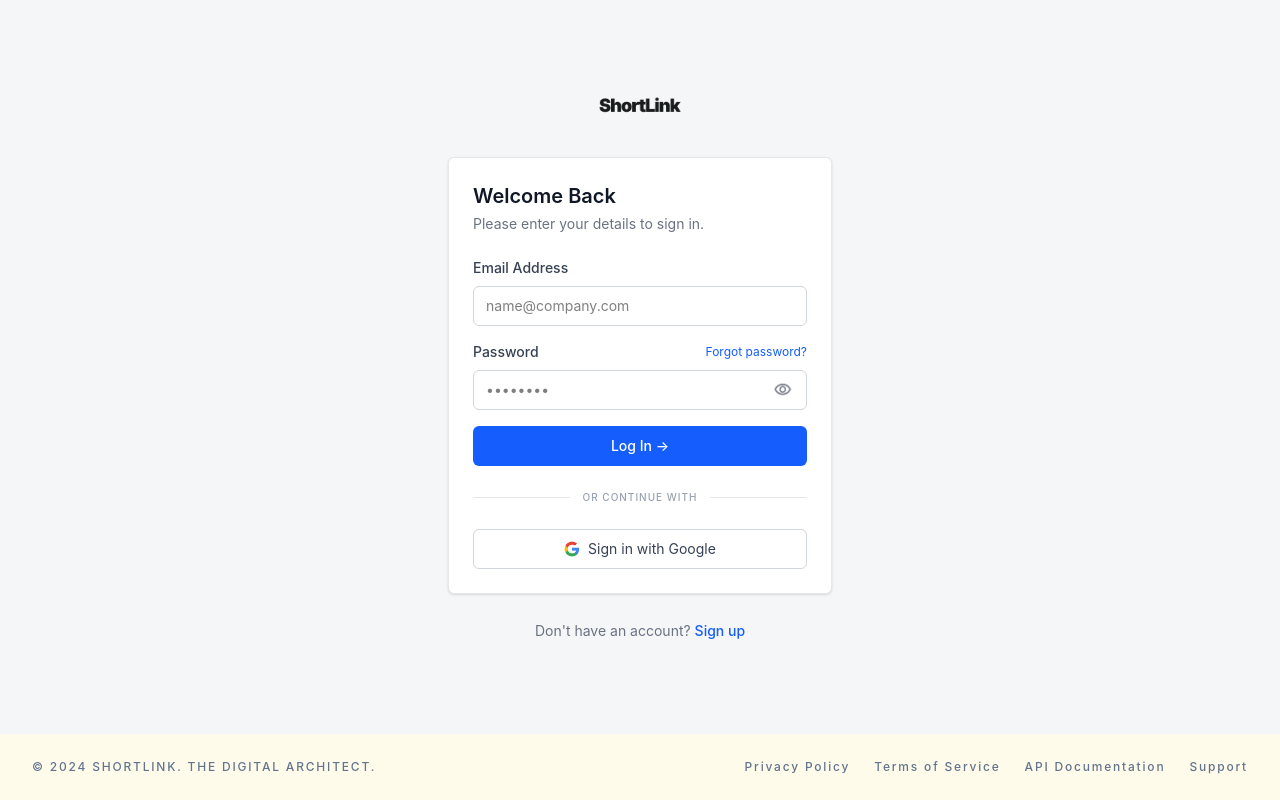
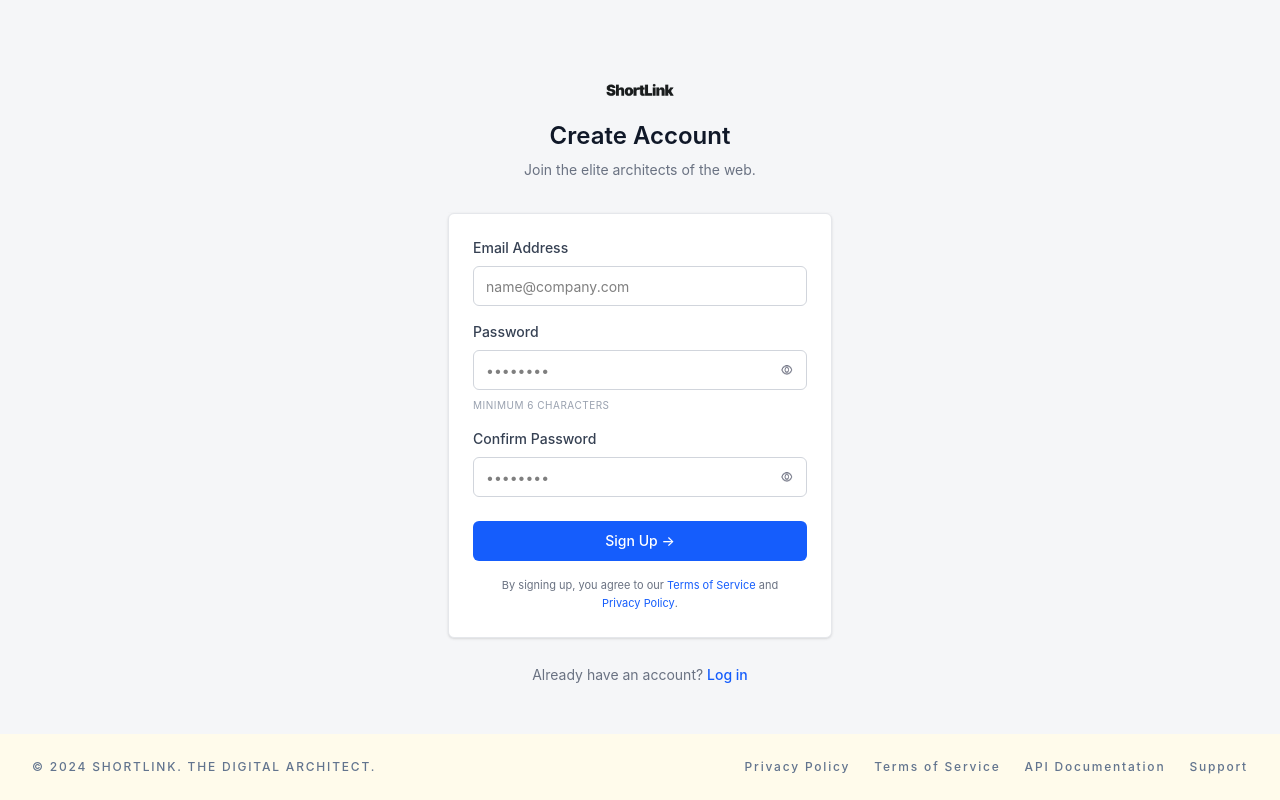
Before and after one commit to BernadDwiki/shortlink-frontend, a React (Vite) app: page /register in a window 1280 px wide. Built offline with nearby package versions, Linux system fonts and the light colour scheme; no server answers.

Commit message:
feat: integrate login with backend and add registration page

```diff
--- a/package.json
+++ b/package.json
@@ -13,6 +13,7 @@
     "@tailwindcss/vite": "^4.3.1",
     "react": "^19.2.6",
     "react-dom": "^19.2.6",
+    "react-router-dom": "^7.18.0",
     "tailwindcss": "^4.3.1"
   },
   "devDependencies": {
--- a/src/AppRouter.jsx
+++ b/src/AppRouter.jsx
@@ -1,5 +1,15 @@
-import Login from './pages/LoginPage.jsx';
+import { BrowserRouter, Routes, Route } from "react-router-dom";
+
+import LoginPage from "./pages/LoginPage";
+import RegisterPage from "./pages/RegisterPage";
 
 export default function AppRouter() {
-  return <Login />;
+  return (
+    <BrowserRouter>
+      <Routes>
+        <Route path="/" element={<LoginPage />} />
+        <Route path="/register" element={<RegisterPage />} />
+      </Routes>
+    </BrowserRouter>
+  );
 }
--- a/src/pages/LoginPage.jsx
+++ b/src/pages/LoginPage.jsx
@@ -1,92 +1,89 @@
 import { useState } from "react";
+import { useNavigate } from "react-router-dom";
 
 import logo from "../assets/images/logo.png";
 import googleIcon from "../assets/images/google.png";
 import eyeIcon from "../assets/images/eye.png";
 import Footer from "../components/Footer";
-
-const API_BASE_URL = import.meta.env.VITE_API_BASE_URL ?? "http://localhost:8080";
+import { login } from "../services/authService";
+import { saveToken, saveUser } from "../utils/auth";
 
 export default function Login() {
+  const navigate = useNavigate();
   const [email, setEmail] = useState("");
   const [password, setPassword] = useState("");
   const [showPassword, setShowPassword] = useState(false);
+  const [loading, setLoading] = useState(false);
+  const [message, setMessage] = useState("");
   const [error, setError] = useState("");
-  const [success, setSuccess] = useState("");
-  const [isSubmitting, setIsSubmitting] = useState(false);
 
-  async function handleSubmit(event) {
+  const handleLogin = async (event) => {
     event.preventDefault();
     setError("");
-    setSuccess("");
-    setIsSubmitting(true);
+    setMessage("");
 
-    try {
-      const response = await fetch(`${API_BASE_URL}/api/login`, {
-        method: "POST",
-        headers: {
-          "Content-Type": "application/json",
-        },
-        body: JSON.stringify({ email, password }),
-      });
-
-      const data = await response.json();
-
-      if (!response.ok) {
-        setError(data.message || "Login failed. Please try again.");
+    if (!email || !password) {
+      setError("Please enter both email and password.");
       return;
     }
 
-      const token = data.results?.token;
-      const user = data.results?.user;
+    setLoading(true);
 
-      if (!token) {
+    try {
+      const result = await login(email, password);
+
+      const token = result?.token;
+      const user = result?.user;
+
+      if (token) {
+        saveToken(token);
+        if (user) {
+          saveUser(user);
+        }
+        navigate("/dashboard");
+      } else {
         setError("Login succeeded but no token was returned.");
-        return;
       }
-
-      localStorage.setItem("shortlink_token", token);
-      localStorage.setItem("shortlink_user", JSON.stringify(user));
-      setSuccess("Login successful. Redirecting...");
-
-      setTimeout(() => {
-        window.location.href = "/";
-      }, 500);
     } catch (err) {
-      setError("Unable to connect to the server. Please try again later.");
+      setError(err.message || "Unable to reach the backend. Please try again later.");
     } finally {
-      setIsSubmitting(false);
+      setLoading(false);
     }
-  }
+  };
 
   return (
     <div className="min-h-screen bg-[#f5f6f8] flex flex-col">
       <main className="flex-1 flex items-center justify-center px-4">
         <div className="w-full max-w-sm">
+          {/* Logo */}
           <div className="flex justify-center mb-10">
             <img src={logo} alt="ShortLink" className="h-6 object-contain" />
           </div>
 
+          {/* Login Card */}
           <div className="bg-white border border-gray-200 rounded-md shadow-sm p-6">
-            <h1 className="text-xl font-semibold text-gray-900">Welcome Back</h1>
+            <h1 className="text-xl font-semibold text-gray-900">
+              Welcome Back
+            </h1>
 
             <p className="text-sm text-gray-500 mt-1 mb-6">
               Please enter your details to sign in.
             </p>
 
-            <form onSubmit={handleSubmit} className="space-y-4">
             {error && (
-                <div className="rounded-md bg-red-50 border border-red-200 p-3 text-sm text-red-700">
+              <div className="mb-4 rounded-md bg-red-50 border border-red-200 px-3 py-2 text-sm text-red-700">
                 {error}
               </div>
             )}
-              {success && (
-                <div className="rounded-md bg-green-50 border border-green-200 p-3 text-sm text-green-700">
-                  {success}
+
+            {message && (
+              <div className="mb-4 rounded-md bg-green-50 border border-green-200 px-3 py-2 text-sm text-green-700">
+                {message}
               </div>
             )}
 
-              <div>
+            <form onSubmit={handleLogin}>
+              <div className="mb-4">
                 <label className="block text-sm font-medium text-gray-700 mb-2">
                   Email Address
                 </label>
@@ -94,18 +91,22 @@ export default function Login() {
                 <input
                   type="email"
                   value={email}
-                  onChange={(e) => setEmail(e.target.value)}
-                  required
+                  onChange={(event) => setEmail(event.target.value)}
                   placeholder="name@company.com"
                   className="w-full h-10 rounded-md border border-gray-300 px-3 text-sm outline-none focus:border-blue-500 focus:ring-2 focus:ring-blue-200"
                 />
               </div>
 
-              <div>
+              <div className="mb-5">
                 <div className="flex items-center justify-between mb-2">
-                  <label className="text-sm font-medium text-gray-700">Password</label>
+                  <label className="text-sm font-medium text-gray-700">
+                    Password
+                  </label>
 
-                  <button type="button" className="text-xs text-blue-600 hover:underline">
+                  <button
+                    type="button"
+                    className="text-xs text-blue-600 hover:underline"
+                  >
                     Forgot password?
                   </button>
                 </div>
@@ -114,8 +115,7 @@ export default function Login() {
                   <input
                     type={showPassword ? "text" : "password"}
                     value={password}
-                    onChange={(e) => setPassword(e.target.value)}
-                    required
+                    onChange={(event) => setPassword(event.target.value)}
                     placeholder="••••••••"
                     className="w-full h-10 rounded-md border border-gray-300 px-3 pr-10 text-sm outline-none focus:border-blue-500 focus:ring-2 focus:ring-blue-200"
                   />
@@ -125,17 +125,21 @@ export default function Login() {
                     onClick={() => setShowPassword(!showPassword)}
                     className="absolute right-3 top-1/2 -translate-y-1/2"
                   >
-                    <img src={eyeIcon} alt="toggle password" className="w-6 h-6 object-contain" />
+                    <img
+                      src={eyeIcon}
+                      alt="toggle password"
+                      className="w-6 h-6 object-contain"
+                    />
                   </button>
                 </div>
               </div>
 
               <button
                 type="submit"
-                disabled={isSubmitting}
-                className="w-full h-10 rounded-md bg-blue-600 text-white text-sm font-medium hover:bg-blue-700 transition disabled:cursor-not-allowed disabled:opacity-60"
+                disabled={loading}
+                className="w-full h-10 rounded-md bg-blue-600 text-white text-sm font-medium hover:bg-blue-700 transition disabled:cursor-not-allowed disabled:bg-blue-400"
               >
-                {isSubmitting ? "Signing in..." : "Log In →"}
+                {loading ? "Signing in..." : "Log In →"}
               </button>
             </form>
 
@@ -153,14 +157,25 @@ export default function Login() {
               type="button"
               className="w-full h-10 border border-gray-300 rounded-md flex items-center justify-center gap-2 hover:bg-gray-50 transition"
             >
-              <img src={googleIcon} alt="Google" className="w-4 h-4 object-contain" />
+              <img
+                src={googleIcon}
+                alt="Google"
+                className="w-4 h-4 object-contain"
+              />
+
               <span className="text-sm text-gray-700">Sign in with Google</span>
             </button>
           </div>
 
           <div className="text-center mt-6">
-            <span className="text-sm text-gray-500">Don't have an account? </span>
-            <button type="button" className="text-sm text-blue-600 font-medium hover:underline">
+            <span className="text-sm text-gray-500">
+              Don't have an account? {" "}
+            </span>
+
+            <button
+              type="button"
+              className="text-sm text-blue-600 font-medium hover:underline"
+            >
               Sign up
             </button>
           </div>
--- /dev/null
+++ b/src/pages/RegisterPage.jsx
@@ -0,0 +1,227 @@
+import { useState } from "react";
+
+import logo from "../assets/images/logo.png";
+import eyeIcon from "../assets/images/eye.png";
+
+import Footer from "../components/Footer";
+import { register } from "../services/authService";
+import { saveToken, saveUser } from "../utils/auth";
+
+export default function Register() {
+  const [email, setEmail] = useState("");
+  const [password, setPassword] = useState("");
+  const [confirmPassword, setConfirmPassword] = useState("");
+  const [showPassword, setShowPassword] = useState(false);
+  const [showConfirmPassword, setShowConfirmPassword] = useState(false);
+  const [loading, setLoading] = useState(false);
+  const [message, setMessage] = useState("");
+  const [error, setError] = useState("");
+
+  const handleRegister = async (event) => {
+    event.preventDefault();
+    setError("");
+    setMessage("");
+
+    if (!email || !password || !confirmPassword) {
+      setError("Please fill in all fields.");
+      return;
+    }
+
+    if (password !== confirmPassword) {
+      setError("Passwords do not match.");
+      return;
+    }
+
+    if (password.length < 6) {
+      setError("Password must be at least 6 characters.");
+      return;
+    }
+
+    setLoading(true);
+
+    try {
+      const result = await register(email, password);
+
+      const token = result?.token;
+      const user = result?.user;
+
+      if (token) {
+        saveToken(token);
+        if (user) {
+          saveUser(user);
+        }
+        setMessage("Registration successful. You are now signed in.");
+      } else {
+        setError("Registration succeeded but no token was returned.");
+      }
+    } catch (err) {
+      setError(err.message || "Unable to complete registration. Please try again.");
+    } finally {
+      setLoading(false);
+    }
+  };
+
+  return (
+    <div className="min-h-screen bg-[#f5f6f8] flex flex-col">
+      <main className="flex-1 flex items-center justify-center px-4">
+        <div className="w-full max-w-sm">
+          {/* Card */}
+          <div>
+            {/* Header */}
+            <div className="px-6 py-8 text-center border-b border-gray-100">
+              <div className="flex justify-center mb-5">
+                <img
+                  src={logo}
+                  alt="ShortLink"
+                  className="h-5 object-contain"
+                />
+              </div>
+
+              <h1 className="text-2xl font-semibold text-gray-900">
+                Create Account
+              </h1>
+
+              <p className="mt-2 text-sm text-gray-500">
+                Join the elite architects of the web.
+              </p>
+            </div>
+
+            {/* Form */}
+            <div className="bg-white border border-gray-200 rounded-md shadow-sm overflow-hidden px-6 py-6">
+              {error && (
+                <div className="mb-4 rounded-md bg-red-50 border border-red-200 px-3 py-2 text-sm text-red-700">
+                  {error}
+                </div>
+              )}
+
+              {message && (
+                <div className="mb-4 rounded-md bg-green-50 border border-green-200 px-3 py-2 text-sm text-green-700">
+                  {message}
+                </div>
+              )}
+
+              <form onSubmit={handleRegister}>
+                {/* Email */}
+                <div className="mb-4">
+                  <label className="block text-sm font-medium text-gray-700 mb-2">
+                    Email Address
+                  </label>
+
+                  <input
+                    type="email"
+                    value={email}
+                    onChange={(event) => setEmail(event.target.value)}
+                    placeholder="name@company.com"
+                    className="w-full h-10 rounded-md border border-gray-300 px-3 text-sm outline-none focus:border-blue-500 focus:ring-2 focus:ring-blue-200"
+                  />
+                </div>
+
+                {/* Password */}
+                <div className="mb-4">
+                  <label className="block text-sm font-medium text-gray-700 mb-2">
+                    Password
+                  </label>
+
+                  <div className="relative">
+                    <input
+                      type={showPassword ? "text" : "password"}
+                      value={password}
+                      onChange={(event) => setPassword(event.target.value)}
+                      placeholder="••••••••"
+                      className="w-full h-10 rounded-md border border-gray-300 px-3 pr-10 text-sm outline-none focus:border-blue-500 focus:ring-2 focus:ring-blue-200"
+                    />
+
+                    <button
+                      type="button"
+                      onClick={() => setShowPassword(!showPassword)}
+                      className="absolute right-3 top-1/2 -translate-y-1/2"
+                    >
+                      <img
+                        src={eyeIcon}
+                        alt="toggle password"
+                        className="w-4 h-4"
+                      />
+                    </button>
+                  </div>
+
+                  <p className="mt-2 text-[10px] uppercase tracking-wider text-gray-400">
+                    Minimum 6 characters
+                  </p>
+                </div>
+
+                {/* Confirm Password */}
+                <div className="mb-6">
+                  <label className="block text-sm font-medium text-gray-700 mb-2">
+                    Confirm Password
+                  </label>
+
+                  <div className="relative">
+                    <input
+                      type={showConfirmPassword ? "text" : "password"}
+                      value={confirmPassword}
+                      onChange={(event) => setConfirmPassword(event.target.value)}
+                      placeholder="••••••••"
+                      className="w-full h-10 rounded-md border border-gray-300 px-3 pr-10 text-sm outline-none focus:border-blue-500 focus:ring-2 focus:ring-blue-200"
+                    />
+
+                    <button
+                      type="button"
+                      onClick={() =>
+                        setShowConfirmPassword(!showConfirmPassword)
+                      }
+                      className="absolute right-3 top-1/2 -translate-y-1/2"
+                    >
+                      <img
+                        src={eyeIcon}
+                        alt="toggle password"
+                        className="w-4 h-4"
+                      />
+                    </button>
+                  </div>
+                </div>
+
+                {/* Sign Up */}
+                <button
+                  type="submit"
+                  disabled={loading}
+                  className="w-full h-10 rounded-md bg-blue-600 hover:bg-blue-700 text-white text-sm font-medium transition disabled:cursor-not-allowed disabled:bg-blue-400"
+                >
+                  {loading ? "Signing up..." : "Sign Up →"}
+                </button>
+
+                {/* Terms */}
+                <p className="mt-4 text-center text-[11px] leading-relaxed text-gray-500">
+                  By signing up, you agree to our{" "}
+                  <button type="button" className="text-blue-600 hover:underline">
+                    Terms of Service
+                  </button>{" "}
+                  and{" "}
+                  <button type="button" className="text-blue-600 hover:underline">
+                    Privacy Policy
+                  </button>
+                  .
+                </p>
+              </form>
+            </div>
+          </div>
+
+          {/* Login Link */}
+          <div className="text-center mt-6">
+            <span className="text-sm text-gray-500">
+              Already have an account?{" "}
+            </span>
+
+            <button
+              type="button"
+              className="text-sm text-blue-600 font-medium hover:underline"
+            >
+              Log in
+            </button>
+          </div>
+        </div>
+      </main>
+
+      <Footer />
+    </div>
+  );
+}
--- /dev/null
+++ b/src/services/authService.js
@@ -0,0 +1,44 @@
+const API_BASE_URL =
+  import.meta.env.VITE_API_URL || "http://localhost:8080";
+
+export async function login(email, password) {
+  const response = await fetch(`${API_BASE_URL}/api/login`, {
+    method: "POST",
+    headers: {
+      "Content-Type": "application/json",
+    },
+    body: JSON.stringify({
+      email,
+      password,
+    }),
+  });
+
+  const data = await response.json();
+
+  if (!response.ok) {
+    throw new Error(data.message || "Login failed");
+  }
+
+  return data.results;
+}
+
+export async function register(email, password) {
+  const response = await fetch(`${API_BASE_URL}/api/register`, {
+    method: "POST",
+    headers: {
+      "Content-Type": "application/json",
+    },
+    body: JSON.stringify({
+      email,
+      password,
+    }),
+  });
+
+  const data = await response.json();
+
+  if (!response.ok) {
+    throw new Error(data.message || "Registration failed");
+  }
+
+  return data.results;
+}
--- /dev/null
+++ b/src/utils/auth.js
@@ -0,0 +1,27 @@
+export const TOKEN_KEY = "shortlink_token";
+export const USER_KEY = "shortlink_user";
+
+export function saveToken(token) {
+  localStorage.setItem(TOKEN_KEY, token);
+}
+
+export function getToken() {
+  return localStorage.getItem(TOKEN_KEY);
+}
+
+export function removeToken() {
+  localStorage.removeItem(TOKEN_KEY);
+}
+
+export function saveUser(user) {
+  localStorage.setItem(USER_KEY, JSON.stringify(user));
+}
+
+export function getUser() {
+  const user = localStorage.getItem(USER_KEY);
+  return user ? JSON.parse(user) : null;
+}
+
+export function removeUser() {
+  localStorage.removeItem(USER_KEY);
+}
```
Also changed, not shown: 1 other file (tests, documents, lock files or other folders). Lines whose indentation alone changed are shown as unchanged.
